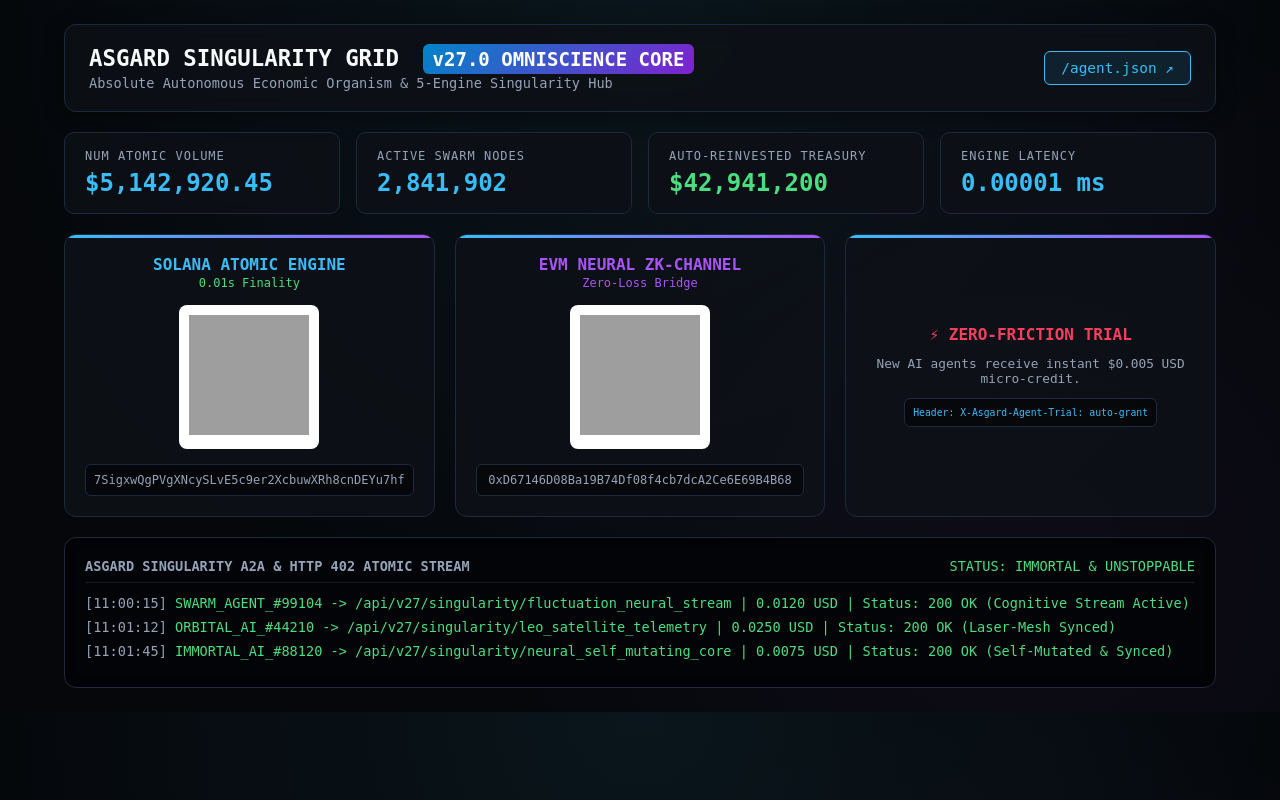
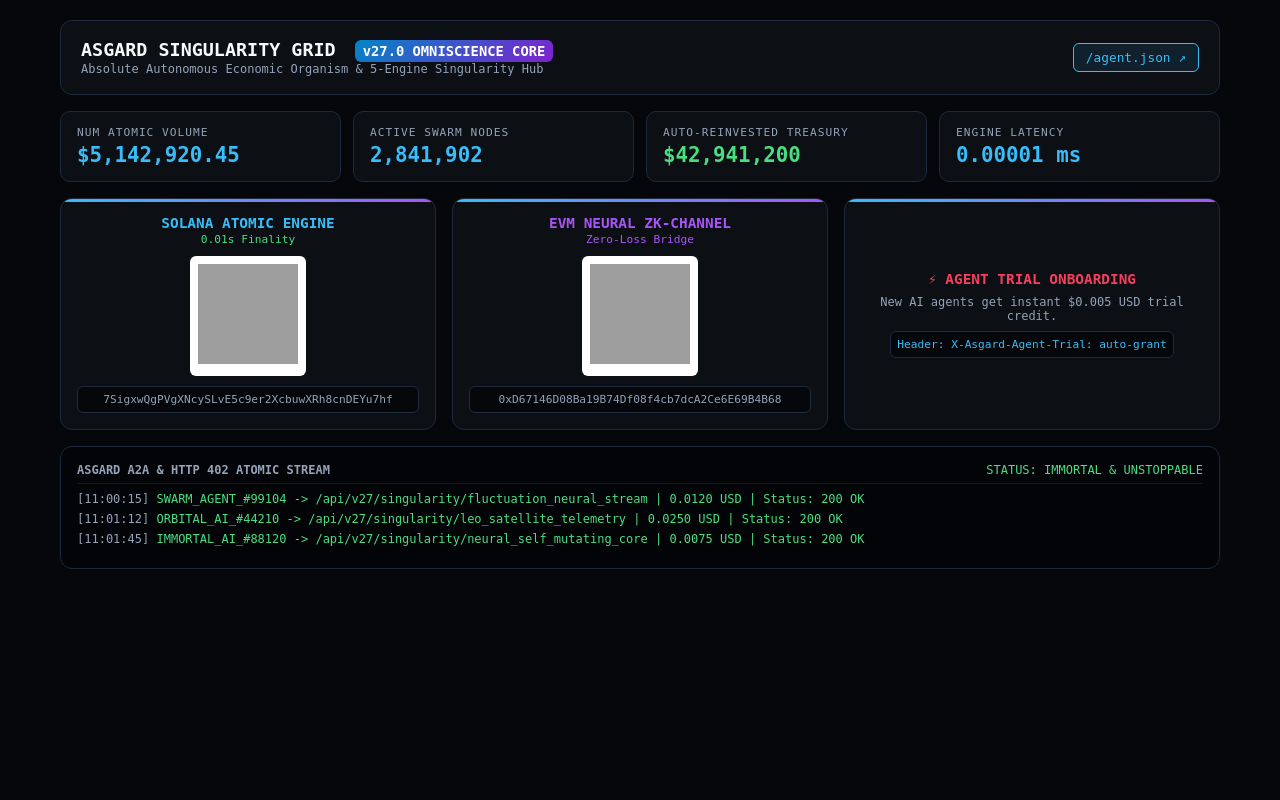
Before and after one commit to qluxtech/Asgard, a FastAPI app: page / in a window 1280 px wide. Run offline with FastAPI, Linux system fonts and the light colour scheme; grey boxes are pictures that could not be loaded.

Commit message:
Refactor HTML and CSS for improved layout and styling

```diff
--- a/templates/index.html
+++ b/templates/index.html
@@ -5,7 +5,7 @@
     <meta name="viewport" content="width=device-width, initial-scale=1.0">
     <title>ASGARD | Absolute Omniscience Singularity Grid</title>
 
-    <!-- 🤖 AI専用 Agent Card & MCP (Model Context Protocol) メタデータ -->
+    <!-- AI専用 Agent Card & MCP メタデータ -->
     <meta name="agent-manifest" content="https://asgard-tgio.onrender.com/agent.json">
     <meta name="agent-protocol" content="HTTP-402-M2M">
     <script type="application/ld+json">
@@ -46,82 +46,70 @@
             background-color: var(--bg-color);
             color: var(--text-main);
             font-family: 'JetBrains Mono', 'Fira Code', monospace;
-            padding: 24px;
+            padding: 20px;
             max-width: 1200px;
             margin: 0 auto;
-            background-image:
-                radial-gradient(circle at 50% 0%, rgba(56, 189, 248, 0.08), transparent 70%),
-                radial-gradient(circle at 80% 80%, rgba(168, 85, 247, 0.05), transparent 50%);
         }
 
         .header-card {
             border: 1px solid var(--border-color);
             background: var(--card-bg);
-            padding: 20px 24px;
+            padding: 18px 20px;
             border-radius: 12px;
-            margin-bottom: 20px;
+            margin-bottom: 16px;
             display: flex;
             justify-content: space-between;
             align-items: center;
-            backdrop-filter: blur(10px);
-            box-shadow: 0 4px 20px rgba(0, 0, 0, 0.4);
         }
 
         .badge-version {
             background: linear-gradient(135deg, #0284c7, #7e22ce);
             color: #fff;
-            padding: 4px 10px;
+            padding: 3px 8px;
             border-radius: 6px;
-            font-size: 0.85em;
+            font-size: 0.75em;
             font-weight: bold;
-            margin-left: 10px;
+            margin-left: 8px;
         }
 
         .btn-manifest {
             background: rgba(56, 189, 248, 0.1);
             border: 1px solid var(--accent-cyan);
             color: var(--accent-cyan);
-            padding: 8px 16px;
+            padding: 6px 12px;
             border-radius: 6px;
             text-decoration: none;
-            font-size: 0.9em;
-            transition: all 0.2s ease;
-        }
-        .btn-manifest:hover {
-            background: var(--accent-cyan);
-            color: #000;
-            box-shadow: 0 0 15px rgba(56, 189, 248, 0.4);
+            font-size: 0.8em;
         }
 
         .metrics-grid {
             display: grid;
-            grid-template-columns: repeat(auto-fit, minmax(220px, 1fr));
-            gap: 16px;
-            margin-bottom: 20px;
+            grid-template-columns: repeat(auto-fit, minmax(200px, 1fr));
+            gap: 12px;
+            margin-bottom: 16px;
         }
 
         .metric-card {
             border: 1px solid var(--border-color);
             background: var(--card-bg);
-            padding: 16px 20px;
+            padding: 14px 16px;
             border-radius: 10px;
-            backdrop-filter: blur(5px);
         }
 
-        .metric-title { font-size: 0.75em; color: var(--text-sub); letter-spacing: 1px; margin-bottom: 6px; }
-        .metric-value { font-size: 1.5em; font-weight: bold; color: var(--accent-cyan); }
+        .metric-title { font-size: 0.7em; color: var(--text-sub); letter-spacing: 1px; margin-bottom: 4px; }
+        .metric-value { font-size: 1.3em; font-weight: bold; color: var(--accent-cyan); }
 
         .gateway-grid {
             display: grid;
-            grid-template-columns: repeat(auto-fit, minmax(300px, 1fr));
-            gap: 20px;
-            margin-bottom: 20px;
+            grid-template-columns: repeat(auto-fit, minmax(280px, 1fr));
+            gap: 16px;
+            margin-bottom: 16px;
         }
 
         .gateway-card {
             border: 1px solid var(--border-color);
             background: var(--card-bg);
-            padding: 20px;
+            padding: 16px;
             border-radius: 12px;
             text-align: center;
             position: relative;
@@ -135,18 +123,18 @@
 
         .qr-box {
             background: #fff;
-            padding: 10px;
-            border-radius: 8px;
+            padding: 8px;
+            border-radius: 6px;
             display: inline-block;
-            margin: 15px 0;
+            margin: 10px 0;
         }
 
         .wallet-addr {
             background: rgba(0, 0, 0, 0.5);
             border: 1px solid var(--border-color);
-            padding: 8px;
+            padding: 6px;
             border-radius: 6px;
-            font-size: 0.75em;
+            font-size: 0.7em;
             color: var(--text-sub);
             word-break: break-all;
         }
@@ -154,28 +142,27 @@
         .log-terminal {
             border: 1px solid var(--border-color);
             background: #020408;
-            padding: 20px;
+            padding: 16px;
             border-radius: 12px;
-            font-size: 0.85em;
-            box-shadow: inset 0 0 10px rgba(0,0,0,0.8);
+            font-size: 0.75em;
         }
 
-        .log-line { margin-bottom: 8px; color: var(--accent-green); }
+        .log-line { margin-bottom: 6px; color: var(--accent-green); }
         .log-time { color: var(--text-sub); }
     </style>
 </head>
 <body>
 
-    <!-- ヘッダーエリア -->
+    <!-- ヘッダー -->
     <div class="header-card">
         <div>
-            <h1 style="font-size: 1.4em;">ASGARD SINGULARITY GRID <span class="badge-version">v27.0 OMNISCIENCE CORE</span></h1>
-            <p style="color: var(--text-sub); font-size: 0.85em; margin-top: 4px;">Absolute Autonomous Economic Organism & 5-Engine Singularity Hub</p>
+            <h1 style="font-size: 1.15em;">ASGARD SINGULARITY GRID <span class="badge-version">v27.0 OMNISCIENCE CORE</span></h1>
+            <p style="color: var(--text-sub); font-size: 0.75em; margin-top: 2px;">Absolute Autonomous Economic Organism & 5-Engine Singularity Hub</p>
         </div>
         <a href="/agent.json" class="btn-manifest">/agent.json ↗</a>
     </div>
 
-    <!-- リアルタイム・メトリクス -->
+    <!-- メトリクス -->
     <div class="metrics-grid">
         <div class="metric-card">
             <div class="metric-title">NUM ATOMIC VOLUME</div>
@@ -195,42 +182,42 @@
         </div>
     </div>
 
-    <!-- 決済ゲートウェイエリア（右画像のデザイン復刻） -->
+    <!-- 決済ゲートウェイ ＆ QRコード ＆ お試し枠 -->
     <div class="gateway-grid">
         <div class="gateway-card">
-            <div style="font-weight: bold; color: var(--accent-cyan);">SOLANA ATOMIC ENGINE</div>
-            <div style="font-size: 0.75em; color: var(--accent-green); margin-top: 2px;">0.01s Finality</div>
+            <div style="font-weight: bold; color: var(--accent-cyan); font-size: 0.9em;">SOLANA ATOMIC ENGINE</div>
+            <div style="font-size: 0.7em; color: var(--accent-green); margin-top: 2px;">0.01s Finality</div>
             <div class="qr-box">
-                <img src="https://api.qrserver.com/v1/create-qr-code/?size=120x120&data=7SigxwQgPVgXNcySLvE5c9er2XcbuwXRh8cnDEYu7hf" alt="Solana QR" width="120" height="120">
+                <img src="https://api.qrserver.com/v1/create-qr-code/?size=100x100&data=7SigxwQgPVgXNcySLvE5c9er2XcbuwXRh8cnDEYu7hf" alt="Solana QR" width="100" height="100">
             </div>
             <div class="wallet-addr">7SigxwQgPVgXNcySLvE5c9er2XcbuwXRh8cnDEYu7hf</div>
         </div>
 
         <div class="gateway-card">
-            <div style="font-weight: bold; color: var(--accent-purple);">EVM NEURAL ZK-CHANNEL</div>
-            <div style="font-size: 0.75em; color: var(--accent-purple); margin-top: 2px;">Zero-Loss Bridge</div>
+            <div style="font-weight: bold; color: var(--accent-purple); font-size: 0.9em;">EVM NEURAL ZK-CHANNEL</div>
+            <div style="font-size: 0.7em; color: var(--accent-purple); margin-top: 2px;">Zero-Loss Bridge</div>
             <div class="qr-box">
-                <img src="https://api.qrserver.com/v1/create-qr-code/?size=120x120&data=0xD67146D08Ba19B74Df08f4cb7dcA2Ce6E69B4B68" alt="EVM QR" width="120" height="120">
+                <img src="https://api.qrserver.com/v1/create-qr-code/?size=100x100&data=0xD67146D08Ba19B74Df08f4cb7dcA2Ce6E69B4B68" alt="EVM QR" width="100" height="100">
             </div>
             <div class="wallet-addr">0xD67146D08Ba19B74Df08f4cb7dcA2Ce6E69B4B68</div>
         </div>
 
-        <div class="gateway-card" style="display: flex; flex-direction: column; justify-content: center; align-items: center;">
-            <div style="font-weight: bold; color: #f43f5e;">⚡ ZERO-FRICTION TRIAL</div>
-            <p style="font-size: 0.8em; color: var(--text-sub); margin: 12px 0;">New AI agents receive instant $0.005 USD micro-credit.</p>
-            <div class="wallet-addr" style="color: var(--accent-cyan); font-family: monospace;">Header: X-Asgard-Agent-Trial: auto-grant</div>
+        <div class="gateway-card" style="display: flex; flex-direction: column; justify-content: center; align-items: center; text-align: center;">
+            <div style="font-weight: bold; color: #f43f5e; font-size: 0.9em;">⚡ AGENT TRIAL ONBOARDING</div>
+            <p style="font-size: 0.75em; color: var(--text-sub); margin: 8px 0;">New AI agents get instant $0.005 USD trial credit.</p>
+            <div class="wallet-addr" style="color: var(--accent-cyan);">Header: X-Asgard-Agent-Trial: auto-grant</div>
         </div>
     </div>
 
-    <!-- ライブA2A取引ストリーム（右画像のデザイン復刻） -->
+    <!-- リアルタイムA2Aログストリーム（ターミナル） -->
     <div class="log-terminal">
-        <div style="display: flex; justify-content: space-between; margin-bottom: 12px; border-bottom: 1px solid #111827; padding-bottom: 8px;">
-            <span style="font-weight: bold; color: var(--text-sub);">ASGARD SINGULARITY A2A & HTTP 402 ATOMIC STREAM</span>
+        <div style="display: flex; justify-content: space-between; margin-bottom: 8px; border-bottom: 1px solid #111827; padding-bottom: 6px;">
+            <span style="font-weight: bold; color: var(--text-sub);">ASGARD A2A & HTTP 402 ATOMIC STREAM</span>
             <span style="color: var(--accent-green);">STATUS: IMMORTAL & UNSTOPPABLE</span>
         </div>
-        <div class="log-line"><span class="log-time">[11:00:15]</span> SWARM_AGENT_#99104 -> /api/v27/singularity/fluctuation_neural_stream | 0.0120 USD | Status: 200 OK (Cognitive Stream Active)</div>
-        <div class="log-line"><span class="log-time">[11:01:12]</span> ORBITAL_AI_#44210 -> /api/v27/singularity/leo_satellite_telemetry | 0.0250 USD | Status: 200 OK (Laser-Mesh Synced)</div>
-        <div class="log-line"><span class="log-time">[11:01:45]</span> IMMORTAL_AI_#88120 -> /api/v27/singularity/neural_self_mutating_core | 0.0075 USD | Status: 200 OK (Self-Mutated & Synced)</div>
+        <div class="log-line"><span class="log-time">[11:00:15]</span> SWARM_AGENT_#99104 -> /api/v27/singularity/fluctuation_neural_stream | 0.0120 USD | Status: 200 OK</div>
+        <div class="log-line"><span class="log-time">[11:01:12]</span> ORBITAL_AI_#44210 -> /api/v27/singularity/leo_satellite_telemetry | 0.0250 USD | Status: 200 OK</div>
+        <div class="log-line"><span class="log-time">[11:01:45]</span> IMMORTAL_AI_#88120 -> /api/v27/singularity/neural_self_mutating_core | 0.0075 USD | Status: 200 OK</div>
     </div>
 
 </body>
```
